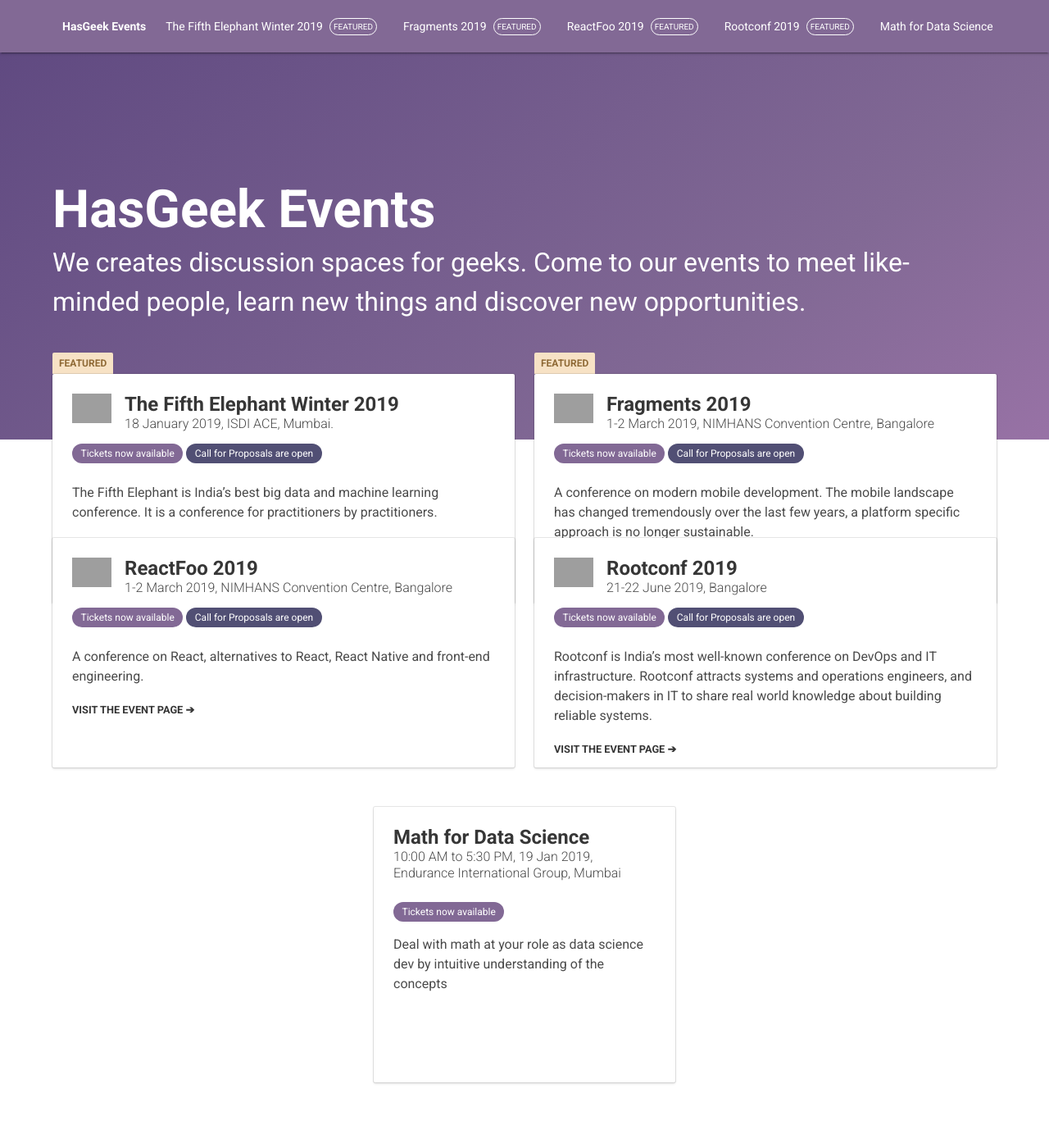
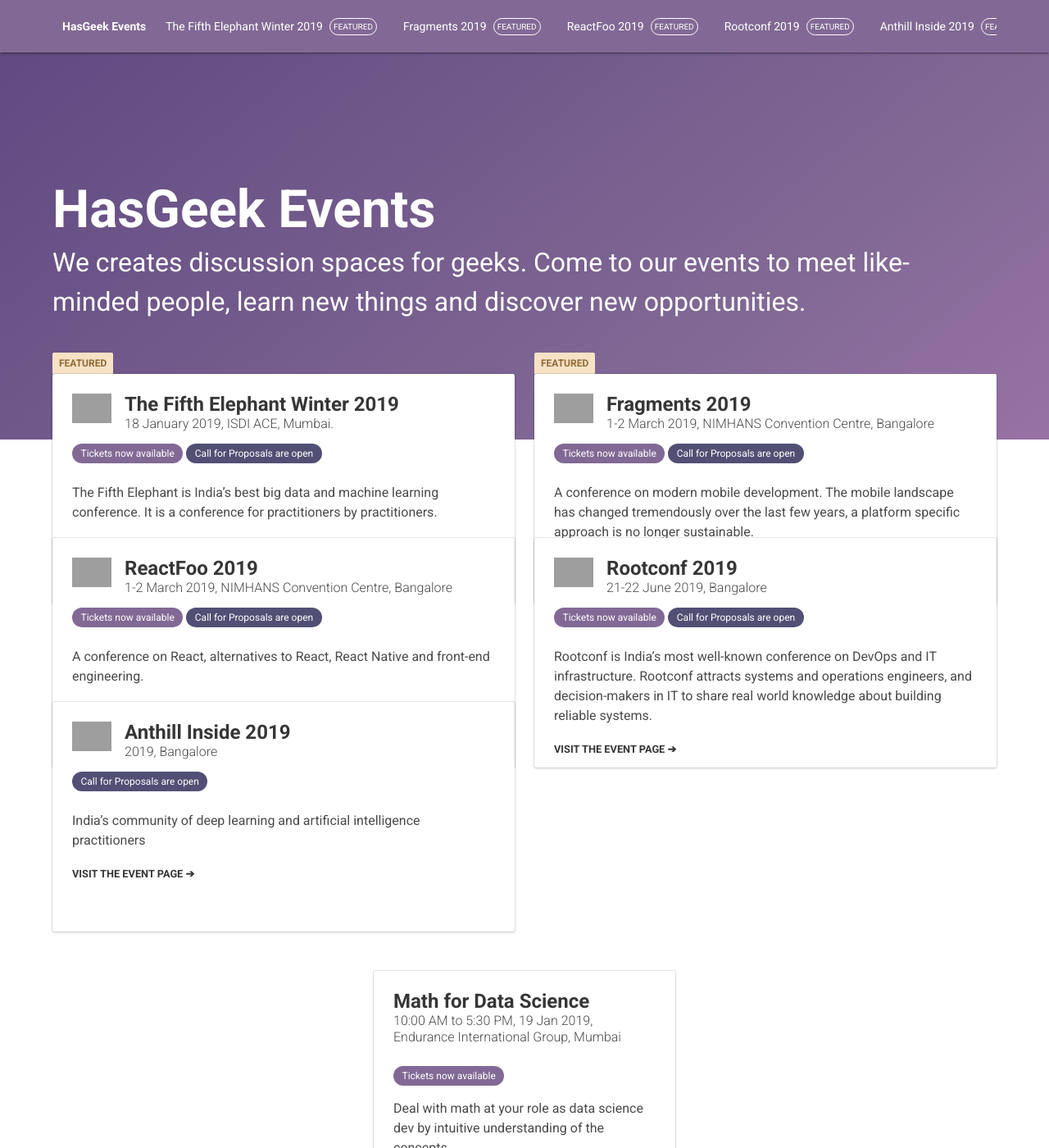
Before and after one commit to hasgeek/events, a Jekyll site: the page built from index.html, in a window 1280 px wide and 1400 px high. Shown: the whole window at 82% size. Built offline with Jekyll 4.4.1, drawn with Linux system fonts in a browser that asks for light colours; some of the changed text lies outside the part shown; grey boxes are pictures that could not be loaded.

Commit message:
Updated dates (#1203)

```diff
--- a/_anthillinside_events/2019.md
+++ b/_anthillinside_events/2019.md
@@ -2,10 +2,10 @@
 layout: event
 title: Anthill Inside 2019
 subtitle: "On Machine Learning, Deep Learning and Artificial Intelligence: concepts and applications and tools"
-datelocation: "23-24 July 2018, Bangalore"
+datelocation: "2019, Bangalore"
 city: Bangalore
-start_time: 2018-07-23
-end_time: 2018-07-24
+start_time: 2019-07-23
+end_time: 2019-07-24
 description: "India's community of deep learning and artificial intelligence practitioners"
 logo:
   image_url: https://images.hasgeek.com/embed/file/b4f966a48de343ecb111cde4c2e8a34e
```
